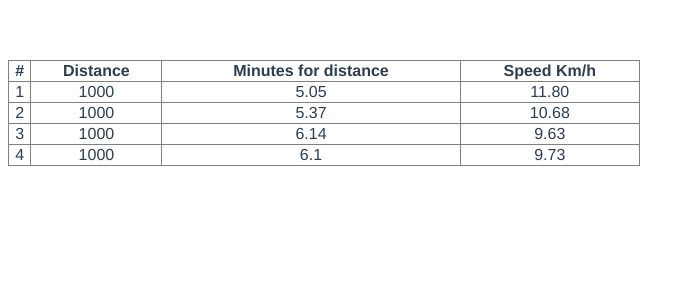
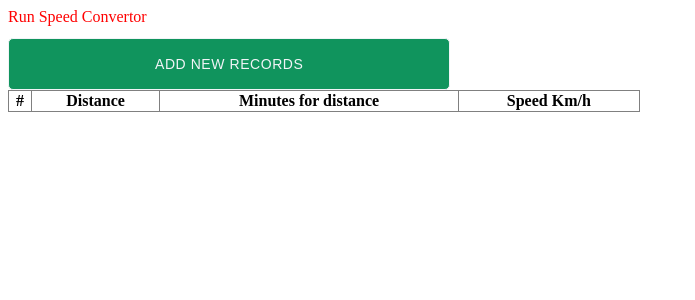
Before and after one commit to SergioZhdanko/runSpeedConvertor, a Vue app: page / in a window 1280 px wide. Shown: the top 300 px of the page, without its empty margins (0-695 px from the left). Built offline with nearby package versions, Linux system fonts and the light colour scheme.

Commit message:
ResultInputForm, AddNewRecordButton have been added

```diff
--- a/src/App.vue
+++ b/src/App.vue
@@ -1,6 +1,8 @@
 <template>
   <div id="app">
-    <ResultInputForm />
+    <header :class="[$style.header]">Run Speed Convertor</header>
+    <AddNewRecordButton @clicked="isDisplay = !isDisplay" />
+    <ResultInputForm @add="recordNewData" v-if="isDisplay" />
     <ResultList :items="resultList" />
   </div>
 </template>
@@ -8,40 +10,32 @@
 <script>
 import ResultList from "./components/ResultList.vue";
 import ResultInputForm from "./components/ResultInputForm.vue";
+import AddNewRecordButton from "./components/AddNewRecordButton.vue";
 
 export default {
   name: "App",
   components: {
     ResultList,
     ResultInputForm,
+    AddNewRecordButton,
   },
 
   data() {
     return {
-      resultList: [
-        {
-          distance: 1000,
-          speedOneKmPerMinute: 5.05,
-        },
-        {
-          distance: 1000,
-          speedOneKmPerMinute: 5.37,
-        },
-        {
-          distance: 1000,
-          speedOneKmPerMinute: 6.14,
-        },
-        {
-          distance: 1000,
-          speedOneKmPerMinute: 6.1,
-        },
-      ],
+      isDisplay: false,
+      resultList: [],
     };
+  },
+
+  methods: {
+    recordNewData(data) {
+      this.resultList.push(data);
+    },
   },
 };
 </script>
 
-<style>
+<style module>
 #app {
   font-family: Avenir, Helvetica, Arial, sans-serif;
   -webkit-font-smoothing: antialiased;
@@ -50,4 +44,7 @@ export default {
   color: #2c3e50;
   margin-top: 60px;
 }
+.header {
+  color: red;
+}
 </style>
--- /dev/null
+++ b/src/components/AddNewRecordButton.vue
@@ -0,0 +1,44 @@
+<template>
+  <div>
+    <button class="show-btn" @click="clicked">ADD NEW RECORDS</button>
+  </div>
+</template>
+
+<script>
+export default {
+  props: {},
+  data() {
+    return {};
+  },
+  methods: {
+    clicked() {
+      this.$emit("clicked");
+    },
+  },
+};
+</script>
+
+<style>
+.show-btn {
+  font-size: 14px;
+  line-height: 26px;
+  text-align: center;
+  letter-spacing: 0.04em;
+  color: #f1f4f7;
+  background: #10945d;
+  border: solid 1px;
+  padding: 12px 20px;
+  text-decoration: none;
+  display: inline-block;
+  margin-top: 12px;
+  -webkit-transition: background-color 1s;
+  transition: background-color 1s;
+  border-radius: 5px 5px 5px 5px;
+}
+
+.show-btn:hover {
+  background-color: #f1f4f7;
+  color: #10945d;
+  border: solid 1px #f1f4f7;
+}
+</style>
--- a/src/components/ResultInputForm.vue
+++ b/src/components/ResultInputForm.vue
@@ -1,10 +1,75 @@
 <template>
-  <div></div>
+  <div class="input-form">
+    <input
+      class="input-field"
+      placeholder="Enter distance"
+      v-model.number="distance"
+    />
+    <input
+      class="input-field"
+      placeholder="Enter minutes and seconds for kilometer"
+      v-model.number="speedOneKmPerMinute"
+    />
+    <button class="show-btn" @click="save">Add record</button>
+  </div>
 </template>
 
 <script>
-export default {};
+export default {
+  props: {
+    items: {
+      type: Array,
+    },
+  },
+
+  data() {
+    return {
+      distance: "",
+      speedOneKmPerMinute: "",
+    };
+  },
+
+  methods: {
+    save() {
+      const { distance, speedOneKmPerMinute } = this;
+      this.$emit("add", { distance, speedOneKmPerMinute });
+    },
+  },
+};
 </script>
 
-<style lang="scss">
+<style>
+.input-form {
+  display: flex;
+  flex-direction: column;
+}
+.input-field {
+  width: 35%;
+  font-size: 14px;
+  line-height: 26px;
+  margin-top: 12px;
+}
+.show-btn {
+  font-size: 14px;
+  width: 35%;
+  line-height: 26px;
+  text-align: center;
+  letter-spacing: 0.04em;
+  color: #f1f4f7;
+  background: #10945d;
+  border: solid 1px;
+  padding: 12px 20px;
+  text-decoration: none;
+  display: inline-block;
+  margin-top: 12px;
+  -webkit-transition: background-color 1s;
+  transition: background-color 1s;
+  border-radius: 5px 5px 5px 5px;
+}
+
+.show-btn:hover {
+  background-color: #f1f4f7;
+  color: #10945d;
+  border: solid 1px #f1f4f7;
+}
 </style>
```
Also changed, not shown: src/components/ResultList.vue (+0 -12 lines).
